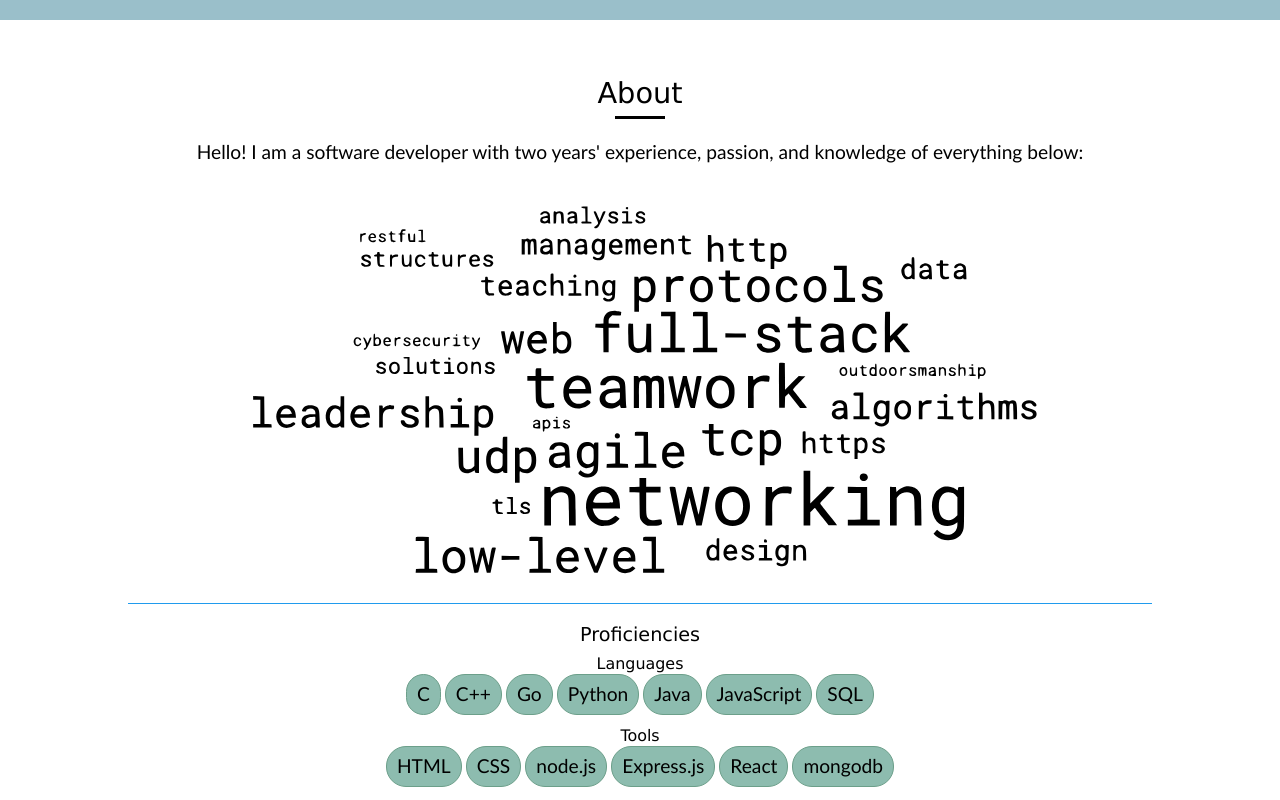
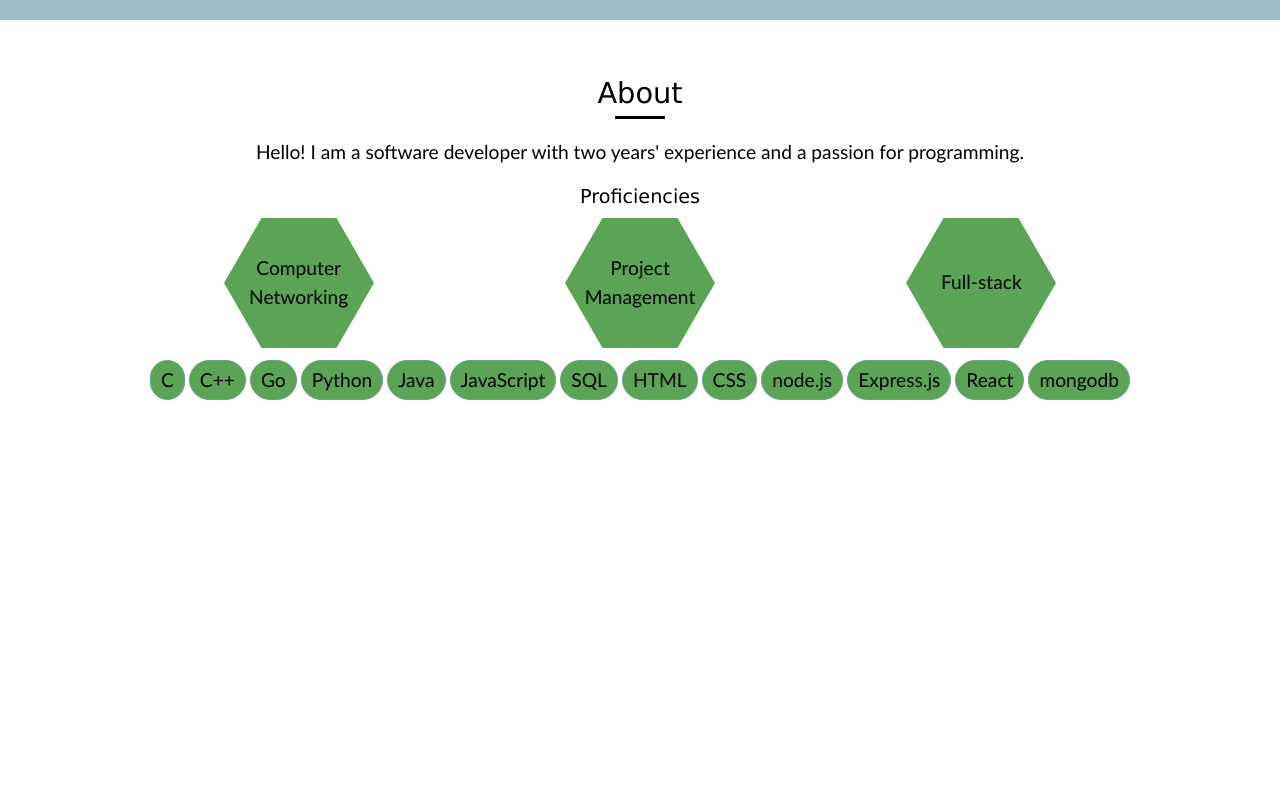
Before and after one commit to mbabey/personal-site, a React (Create React App) app in the folder front-end/: page / in a window 1280 px wide. Shown: the part 780-1580 px from the top of the page. Built offline with nearby package versions, Linux system fonts and the light colour scheme.

Commit message:
Update about section appearance

```diff
--- a/front-end/src/components/SectionAbout.js
+++ b/front-end/src/components/SectionAbout.js
@@ -4,18 +4,17 @@ import '../styles/about.css';
 
 const About = forwardRef(function About(props, ref) {
   return (
-    <section id='about' ref={ref}>
-      <div className='width-wrapper'>
+    <section id='about' className='width-wrapper' ref={ref}>
+      <div className='info-wrapper'>
         <h2 className='title'>About</h2>
-        <p className='bio'>Hello! I am a software developer with two years' experience, passion, and knowledge of everything below:</p>
-        <div className='wordcloud'>
-          <img src='wordcloud.svg' alt='wordcloud' />
-        </div>
+        <p className='bio'>Hello! I am a software developer with two years' experience and a passion for programming.</p>
         <div className='proficiencies'>
           <h4>Proficiencies</h4>
-          <div className='lt-wrapper'>
-            <div className='languages'>
-              <h5>Languages</h5>
+          <div className='pillars'>
+            <div className='cn'>Computer Networking</div>
+            <div className='pm'>Project Management</div>
+            <div className='fs'>Full-stack</div>
+          </div>
           <ul>
             <li>C</li>
             <li>C++</li>
@@ -24,11 +23,6 @@ const About = forwardRef(function About(props, ref) {
             <li>Java</li>
             <li>JavaScript</li>
             <li>SQL</li>
-              </ul>
-            </div>
-            <div className='tools'>
-              <h5>Tools</h5>
-              <ul>
             <li>HTML</li>
             <li>CSS</li>
             <li>node.js</li>
@@ -38,8 +32,6 @@ const About = forwardRef(function About(props, ref) {
           </ul>
         </div>
       </div>
-        </div>
-      </div>
     </section>
   )
 });
--- a/front-end/src/styles/about.css
+++ b/front-end/src/styles/about.css
@@ -1,6 +1,12 @@
 #about {
   min-height: 100vh;
 }
+
+#about .info-wrapper {
+  display: flex;
+  flex-direction: column;
+}
+
 
 #about .bio {
   text-align: center;
@@ -23,9 +29,23 @@
 }
 
 #about .proficiencies {
-  border-top: 1px solid var(--col-blue-brt);
-  padding-top: 1em;
   text-align: center;
+}
+
+#about .pillars {
+  display: flex;
+  flex-direction: row;
+  justify-content: space-around;
+}
+
+#about .pillars div {
+  background-image: url(/public/hexagon.svg);
+  height: 150px;
+  width: 150px;
+  display: flex;
+  justify-content: center;
+  align-content: center;
+  flex-wrap: wrap;
 }
 
 #about .proficiencies ul {
@@ -40,10 +60,5 @@
   padding: 5px 10px;
   margin: 2px 2px;
   border-radius: 20px;
-  background-color: var(--col-grn-lt);
+  background-color: var(--col-grn-brt);
 }
-
-#about .proficiencies .languages,
-#about .proficiencies .tools {
-  margin-top: 10px;
-}
--- a/front-end/src/styles/projects.css
+++ b/front-end/src/styles/projects.css
@@ -1,6 +1,5 @@
 #projects {
   min-height: 100vh;
-  background-color: var(--col-grn-lt);
   color: var(--col-grey-drk);
   border-top: 3px solid var(--col-blue-brt);
   border-bottom: 3px solid var(--col-blue-brt);
@@ -50,7 +49,6 @@
 
 #projects .project {
   width: 100%;
-  background-color: #fff;
   padding: 10px;
   display: grid;
   grid-template-columns: 50% 50%;
```
Also changed, not shown: front-end/attributions.txt, front-end/public/hexagon.svg (added). Lines whose indentation alone changed are shown as unchanged.
